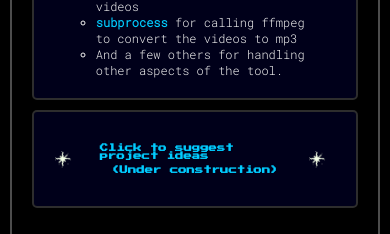
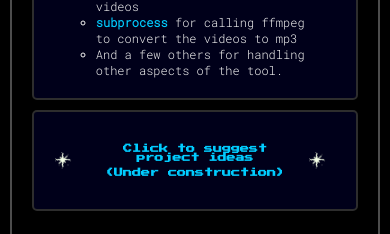
Before and after one commit to Neniuk/portfolio-website, a React (Create React App) app in the folder client/: page / in a window 390 px wide. Shown: the part 1495-1729 px from the top of the page. Built offline with nearby package versions, Linux system fonts and the light colour scheme; no server answers.

Commit message:
Hide arcade button on mobile, change suggestions text alignment, change font sizes

```diff
--- a/client/src/components/Arcade/styles.css
+++ b/client/src/components/Arcade/styles.css
@@ -26,6 +26,12 @@
 	border-radius: var(--border-width);
 
 	max-width: 95%;
+}
+
+@media screen and (max-width: 600px) {
+	.arcade {
+		display: none;
+	}
 }
 
 @media screen and (min-width: 600px) {
--- a/client/src/components/Projects/styles.css
+++ b/client/src/components/Projects/styles.css
@@ -132,7 +132,7 @@
 }
 
 .project-suggestions-title h3 {
-	font-size: 0.7rem;
+	font-size: 0.75rem;
 	color: var(--accent-alt2);
 }
 
@@ -144,6 +144,7 @@
 
 .project-suggestions-main-title {
 	margin-bottom: 0.5rem;
+	text-align: center;
 }
 
 .inner-list {
```
